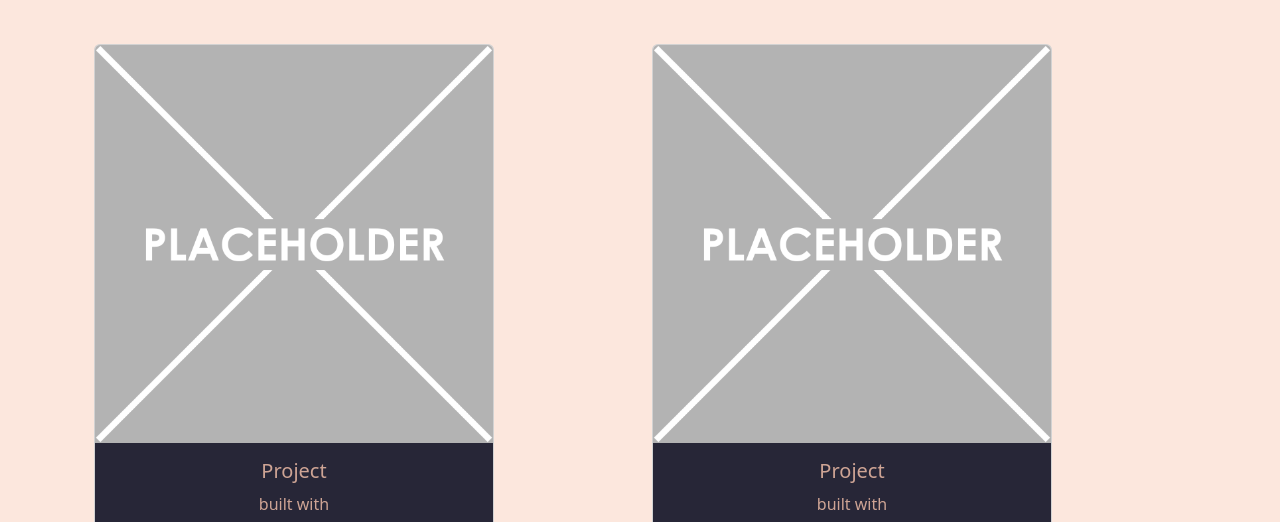
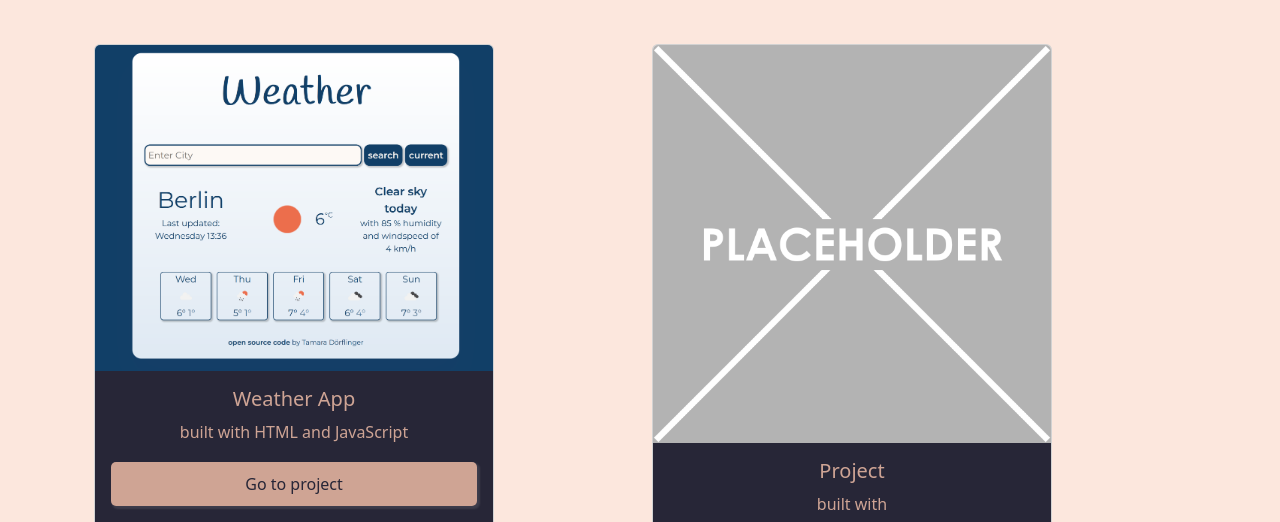
Before and after one commit to tamara-doe/Portfolio, a plain HTML site: page work.html in a window 1280 px wide. Shown: the part 278-800 px from the top of the page. Drawn offline with nearby package versions, Linux system fonts and the light colour scheme.

Commit message:
added weather project

```diff
--- a/work.html
+++ b/work.html
@@ -54,14 +54,17 @@
               <div class="card" style="width: 25rem">
                 <img
                   class="card-img-top"
-                  src="/images/placeholder.png"
+                  src="/images/weather-app.png"
                   alt="Card image cap"
                 />
                 <div class="card-body project-card-body">
-                  <h5 class="card-title text-center">Project</h5>
-                  <p class="card-text text-center">built with</p>
+                  <h5 class="card-title text-center">Weather App</h5>
+                  <p class="card-text text-center">
+                    built with HTML and JavaScript
+                  </p>
                   <a
-                    href="#"
+                    href="https://effortless-paprenjak-34fd28.netlify.app/"
+                    target="_blank"
                     class="contact-button d-flex justify-content-center"
                     >Go to project</a
                   >
```
Also changed, not shown: images/weather-app.png (added).
